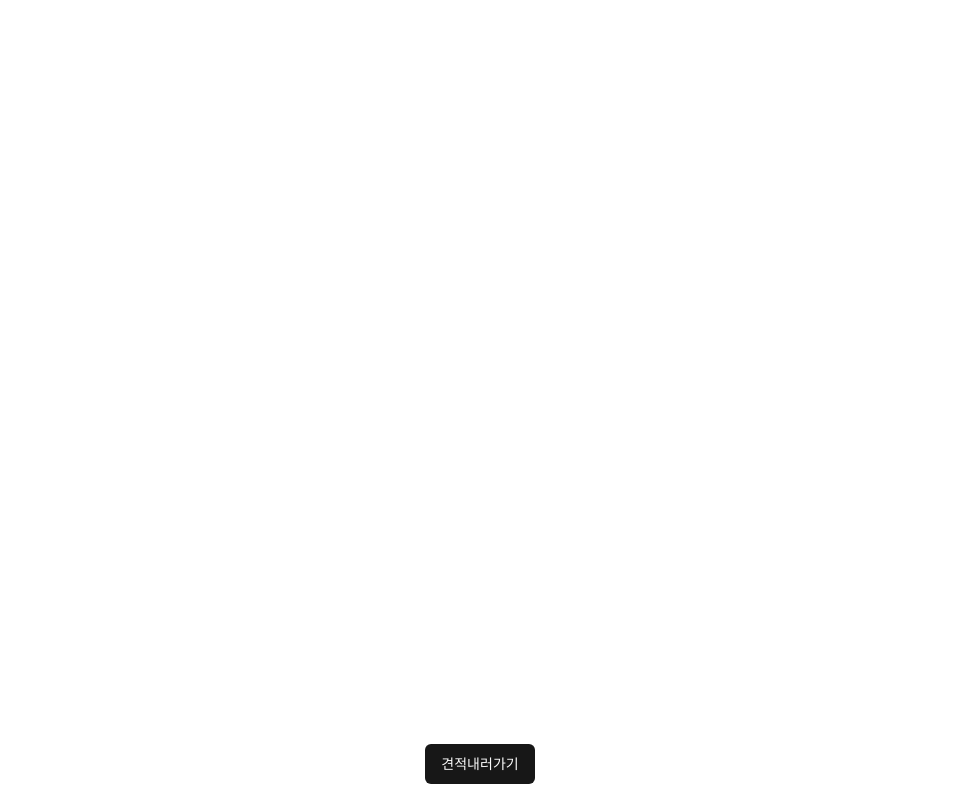
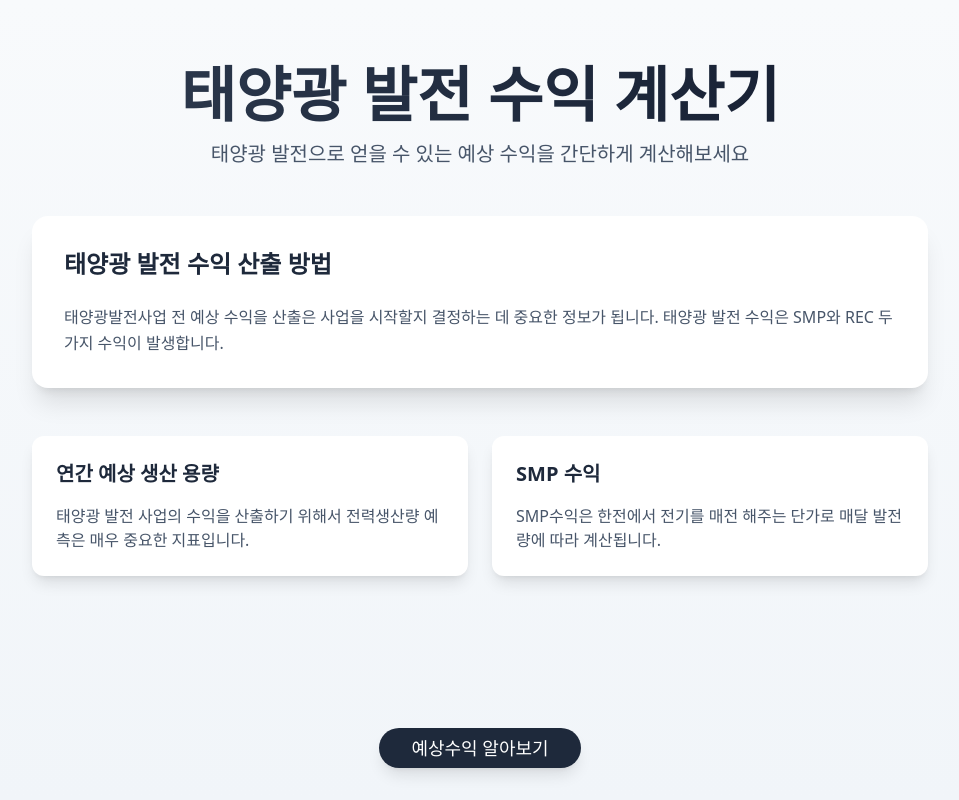
Before and after one commit to seungho-jg/solar-insight-project, a SvelteKit app: page / in a window 1280 px wide. Shown: the whole page, without its empty margins (160-1119 px from the left). Built offline with nearby package versions, Linux system fonts and the light colour scheme.

Commit message:
Chore: 랜딩페이지 UI 수정

```diff
--- a/src/routes/+page.svelte
+++ b/src/routes/+page.svelte
@@ -9,9 +9,60 @@
 <svelte:head>
   <title>Home</title>
 </svelte:head>
+<div class="min-h-screen bg-gradient-to-b from-slate-50 to-slate-100">
+  <div class="container mx-auto px-4 py-8 md:py-16">
+    <!-- 헤더 섹션 -->
+    <div class="text-center mb-12 space-y-4">
+      <h1 class="text-4xl md:text-6xl font-bold bg-gradient-to-r from-slate-700 to-slate-900 bg-clip-text text-transparent">
+        태양광 발전 수익 계산기
+      </h1>
+      <p class="text-slate-600 text-lg md:text-xl max-w-2xl mx-auto">
+        태양광 발전으로 얻을 수 있는 예상 수익을 간단하게 계산해보세요
+      </p>
+    </div>
 
-<div class="px-2 w-full z-20 bottom-4 flex flex-row fixed items-center justify-center gap-5">
-  <Button onclick={handleClick}>
-    견적내러가기
-  </Button>
+    <!-- 메인 컨텐츠 -->
+    <div class="max-w-4xl mx-auto space-y-12">
+      <!-- 설명 카드 -->
+      <div class="bg-white rounded-2xl shadow-xl p-8 hover:shadow-2xl transition-shadow">
+        <h2 class="text-2xl font-semibold mb-6 text-slate-800">태양광 발전 수익 산출 방법</h2>
+        <p class="text-slate-600 leading-relaxed">
+          태양광발전사업 전 예상 수익을 산출은 사업을 시작할지 결정하는 데 중요한 정보가 됩니다.
+          태양광 발전 수익은 SMP와 REC 두 가지 수익이 발생합니다.
+        </p>
+      </div>
+
+      <!-- 정보 그리드 -->
+      <div class="grid md:grid-cols-2 gap-6">
+        <div class="bg-white rounded-xl shadow-lg p-6 hover:shadow-xl transition-all duration-300">
+          <h3 class="text-xl font-semibold mb-4 text-slate-800">연간 예상 생산 용량</h3>
+          <p class="text-slate-600">
+            태양광 발전 사업의 수익을 산출하기 위해서 전력생산량 예측은 매우 중요한 지표입니다.
+          </p>
+        </div>
+        <div class="bg-white rounded-xl shadow-lg p-6 hover:shadow-xl transition-all duration-300">
+          <h3 class="text-xl font-semibold mb-4 text-slate-800">SMP 수익</h3>
+          <p class="text-slate-600">
+            SMP수익은 한전에서 전기를 매전 해주는 단가로 매달 발전량에 따라 계산됩니다.
+          </p>
+        </div>
+      </div>
+    </div>
+
+    <!-- CTA 버튼 -->
+    <div class="fixed bottom-8 left-0 right-0 flex justify-center z-20">
+      <Button
+        onclick={handleClick}
+        class="bg-slate-800 hover:bg-slate-700 text-white px-8 py-4 rounded-full shadow-lg hover:shadow-xl transform hover:-translate-y-1 transition-all duration-300 text-lg font-medium"
+      >
+        예상수익 알아보기
+      </Button>
+    </div>
+  </div>
+
+  <!-- 장식용 배경 요소 -->
+  <div class="fixed inset-0 -z-10 overflow-hidden">
+    <div class="absolute -top-1/2 -right-1/2 w-96 h-96 bg-yellow-200 rounded-full opacity-10 blur-3xl"></div>
+    <div class="absolute -bottom-1/2 -left-1/2 w-96 h-96 bg-orange-200 rounded-full opacity-10 blur-3xl"></div>
+  </div>
 </div>
```
